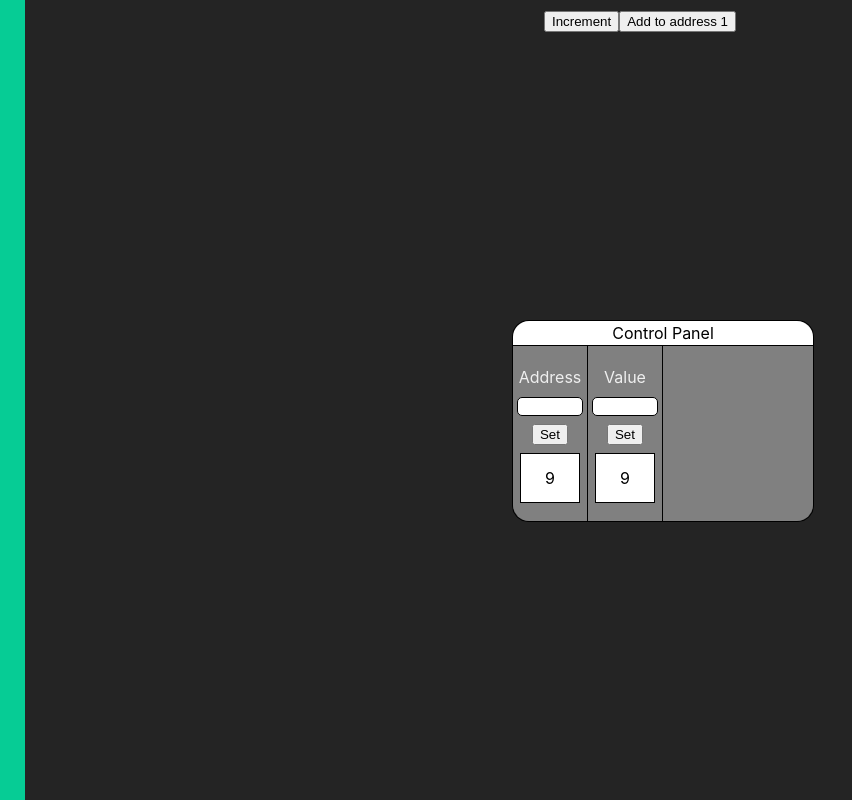
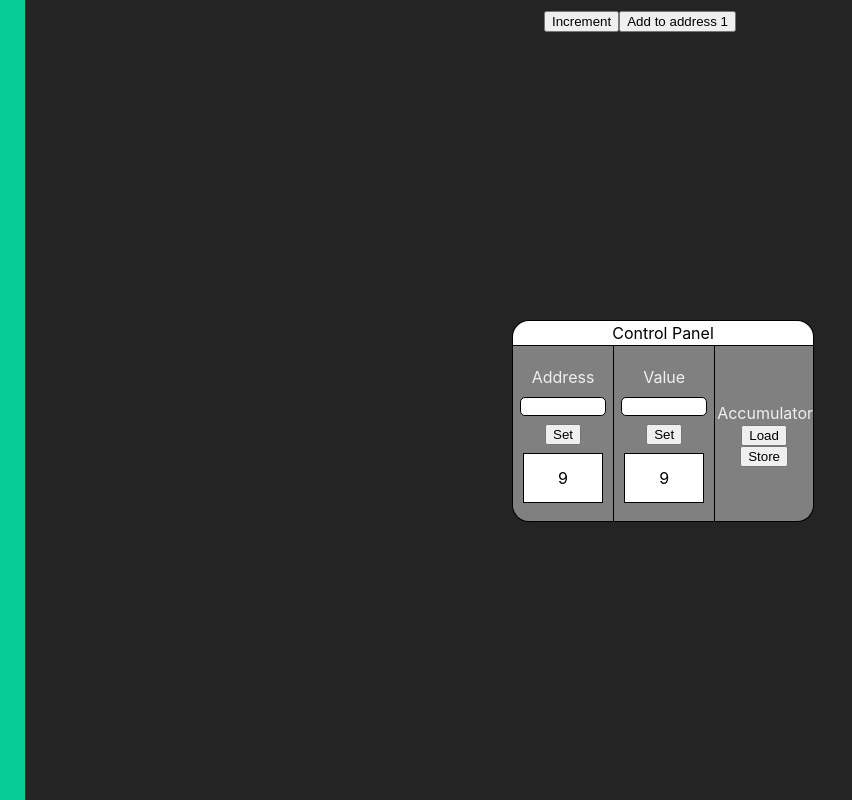
Before and after one commit to Furrj/BitsToBytes, a React (Vite) app: page / in a window 1280 px wide. Shown: the whole page, without its empty margins (0-852 px from the left). Built offline with nearby package versions, Linux system fonts and the light colour scheme.

Commit message:
basic control panel UI layout

```diff
--- a/src/components/Interfaces/ControlPanel.module.css
+++ b/src/components/Interfaces/ControlPanel.module.css
@@ -31,9 +31,26 @@
 }
 
 .addressBox {
-  width: 25%;
+  width: 34%;
   border-right: var(--border);
   box-sizing: border-box;
+  display: flex;
+  flex-direction: column;
+  align-items: center;
+  justify-content: center;
+}
+
+.valueBox {
+  width: 34%;
+  border-right: var(--border);
+  box-sizing: border-box;
+  display: flex;
+  flex-direction: column;
+  align-items: center;
+  justify-content: center;
+}
+
+.accumulatorBox {
   display: flex;
   flex-direction: column;
   align-items: center;
@@ -69,13 +86,3 @@ button {
   align-items: center;
   justify-content: center;
 }
-
-.valueBox {
-  width: 25%;
-  border-right: var(--border);
-  box-sizing: border-box;
-  display: flex;
-  flex-direction: column;
-  align-items: center;
-  justify-content: center;
-}
--- a/src/components/Interfaces/ControlPanel.tsx
+++ b/src/components/Interfaces/ControlPanel.tsx
@@ -9,16 +9,23 @@ const ControlPanel: React.FC = () => {
         <div className={styles.title}>Control Panel</div>
         <div className={styles.panelCont}>
           <div className={styles.addressBox}>
-            <div className="boxTitle">Address</div>
+            <div className={styles.boxTitle}>Address</div>
             <input type="number" name="address" id="address" />
             <button>Set</button>
             <div className={styles.currentValue}>9</div>
           </div>
           <div className={styles.valueBox}>
-            <div className="boxTitle">Value</div>
+            <div className={styles.boxTitle}>Value</div>
             <input type="number" name="address" id="address" />
             <button>Set</button>
             <div className={styles.currentValue}>9</div>
+          </div>
+          <div className={styles.accumulatorBox}>
+            <div className={styles.boxTitle} style={{ marginLeft: "2px" }}>
+              Accumulator
+            </div>
+            <button>Load</button>
+            <button>Store</button>
           </div>
         </div>
       </div>
```
